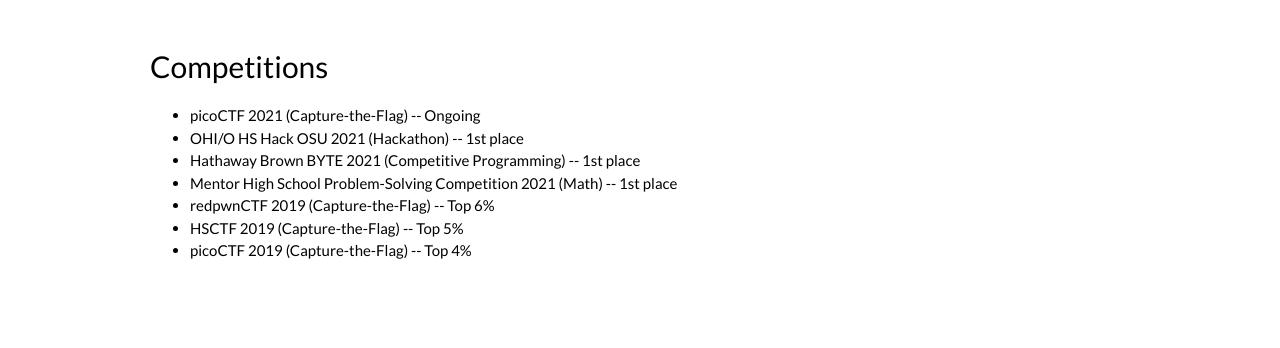
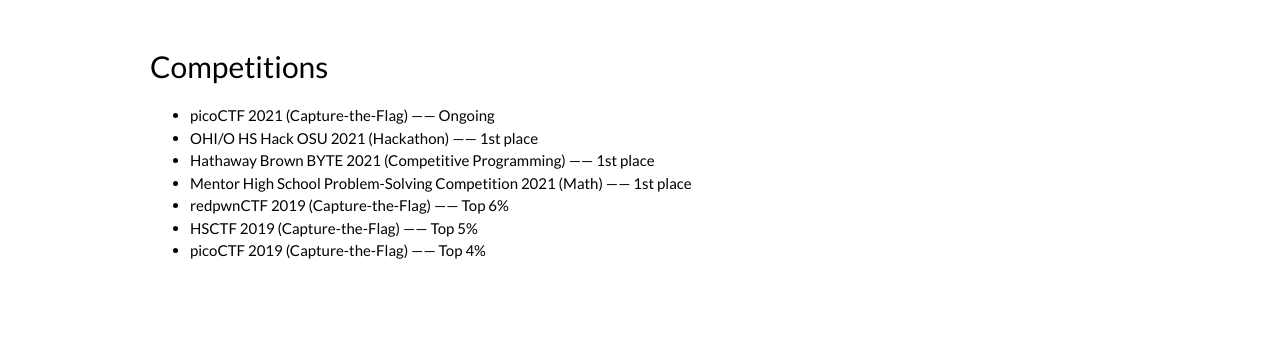
Before and after one commit to 0xmmalik/0xmmalik.github.io, a Jekyll site: the page built from experience/index.html, in a window 1280 px wide and 1217 px high. Shown: the part 549-897 px from the top of the window. Built offline with Jekyll 4.4.1, drawn with Linux system fonts in a browser that asks for light colours.

Commit message:
updated dashes

```diff
--- a/experience/index.html
+++ b/experience/index.html
@@ -4,11 +4,11 @@
 ---
 <h2>Competitions</h2>
 <ul>
-  <li>picoCTF 2021 (Capture-the-Flag) -- Ongoing</li>
-  <li>OHI/O HS Hack OSU 2021 (Hackathon) -- 1st place</li>
-  <li>Hathaway Brown BYTE 2021 (Competitive Programming) -- 1st place</li>
-  <li>Mentor High School Problem-Solving Competition 2021 (Math) -- 1st place</li>
-  <li>redpwnCTF 2019 (Capture-the-Flag) -- Top 6%</li>
-  <li>HSCTF 2019 (Capture-the-Flag) -- Top 5%</li>
-  <li>picoCTF 2019 (Capture-the-Flag) -- Top 4%</li>
+  <li>picoCTF 2021 (Capture-the-Flag) —— Ongoing</li>
+  <li>OHI/O HS Hack OSU 2021 (Hackathon) —— 1st place</li>
+  <li>Hathaway Brown BYTE 2021 (Competitive Programming) —— 1st place</li>
+  <li>Mentor High School Problem-Solving Competition 2021 (Math) —— 1st place</li>
+  <li>redpwnCTF 2019 (Capture-the-Flag) —— Top 6%</li>
+  <li>HSCTF 2019 (Capture-the-Flag) —— Top 5%</li>
+  <li>picoCTF 2019 (Capture-the-Flag) —— Top 4%</li>
 </ul>
```
